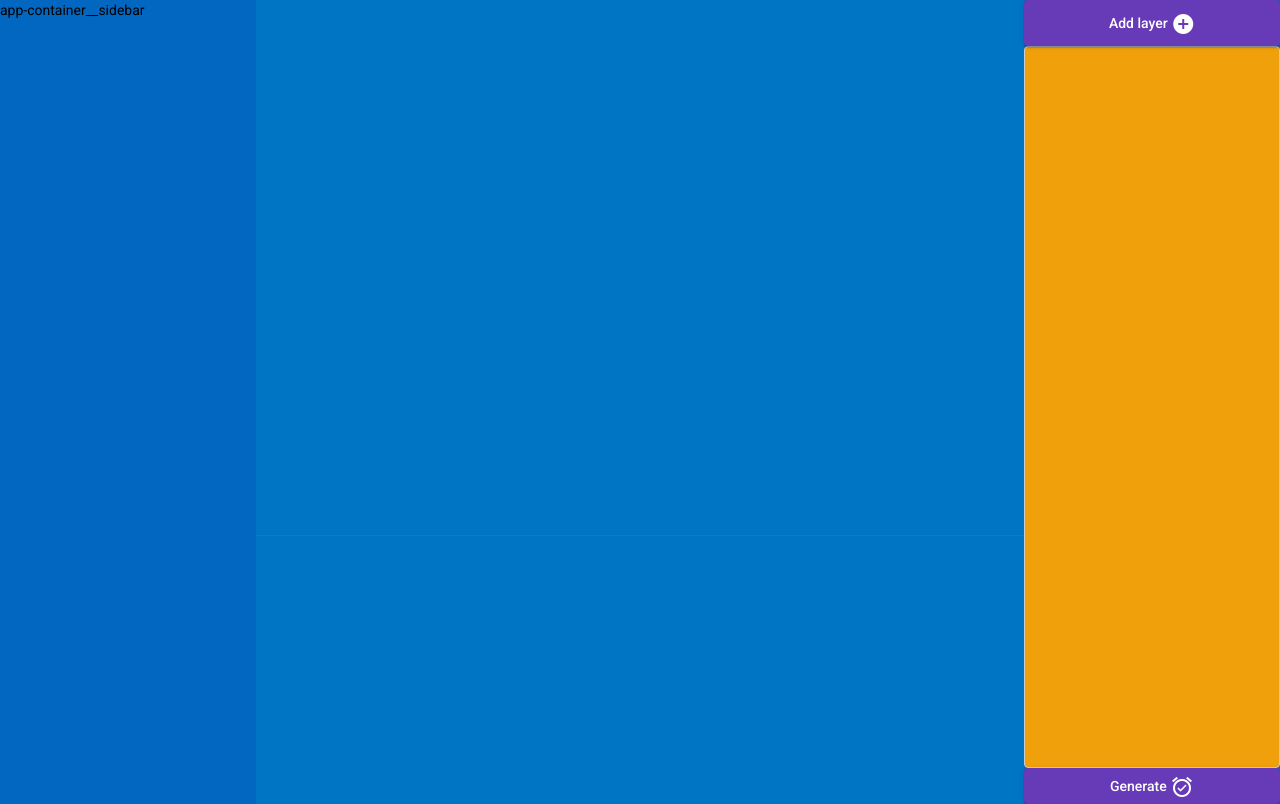
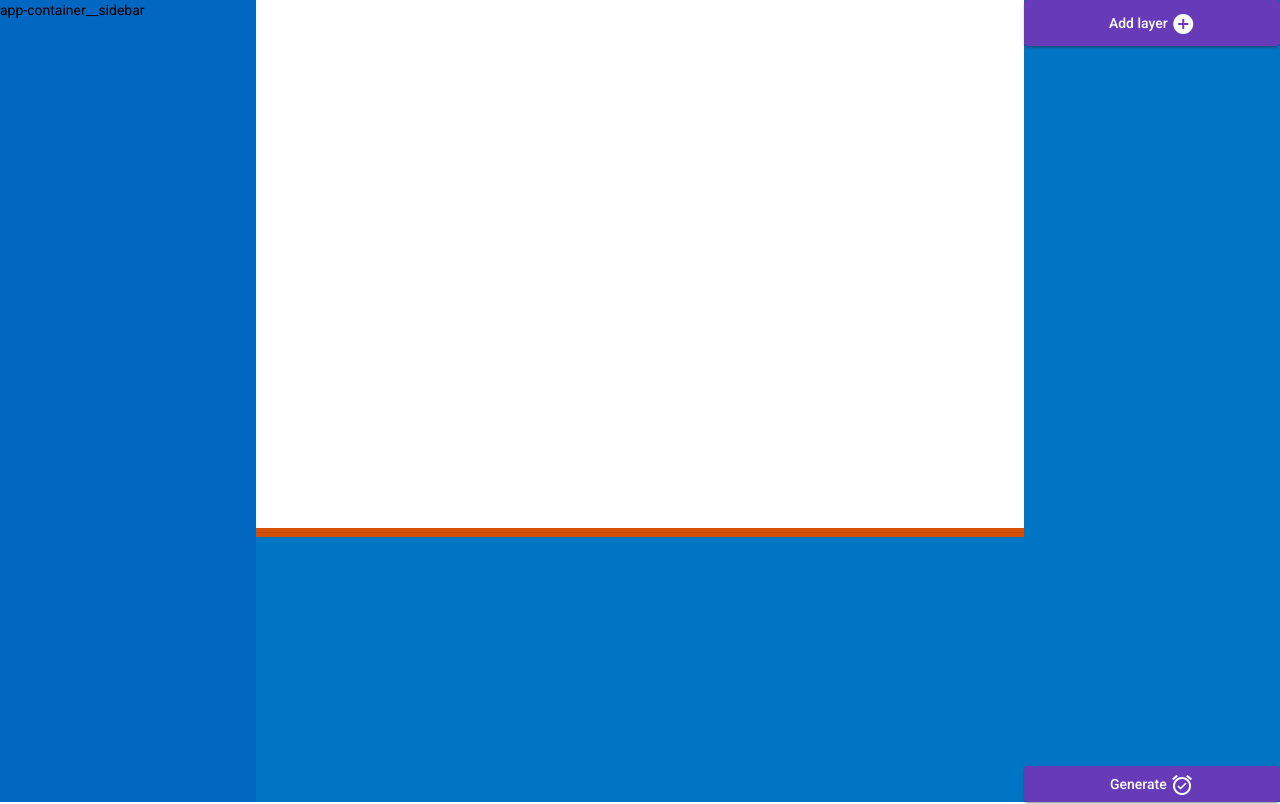
Before and after one commit to Morstern/nft-generator-frontend, an Angular app: page / in a window 1280 px wide. Built offline with nearby package versions, Linux system fonts and the light colour scheme.

Commit message:
fixed some styling

```diff
--- a/src/css/main-section/main-section.scss
+++ b/src/css/main-section/main-section.scss
@@ -4,7 +4,7 @@
   height: 100%;
   &__preview {
     flex-grow: 6;
-    background-color: $primary;
+    background-color: white;
   }
   &__layer-properties {
     background-color: $primary;
--- a/src/css/material-ui/material-ui-fixes.scss
+++ b/src/css/material-ui/material-ui-fixes.scss
@@ -27,9 +27,20 @@ app-layer mat-expansion-panel {
 }
 
 mat-tab-group {
+  padding: 0.25rem 0rem;
   background-color: $teritary-2;
 }
 
-div[role="tab"]:hover {
+div[role="tab"] {
+  opacity: 1;
+  color: white;
+  background-color: $secondary;
+}
+
+div[role="tab"][class*="mat-tab-label-active"] {
   background-color: $teritary-1;
 }
+
+div[role="tab"]:hover {
+  background-color: $primary;
+}
--- a/src/css/upload-section/upload-section.scss
+++ b/src/css/upload-section/upload-section.scss
@@ -27,11 +27,9 @@
 
   &__layers-list {
     height: 90vh;
-    border: solid 1px #ccc;
     min-height: 60px;
-    background: $teritary-1;
-    border-radius: 4px;
-    overflow: hidden;
+    background: $primary;
+    overflow: auto;
     display: block;
   }
 
```
